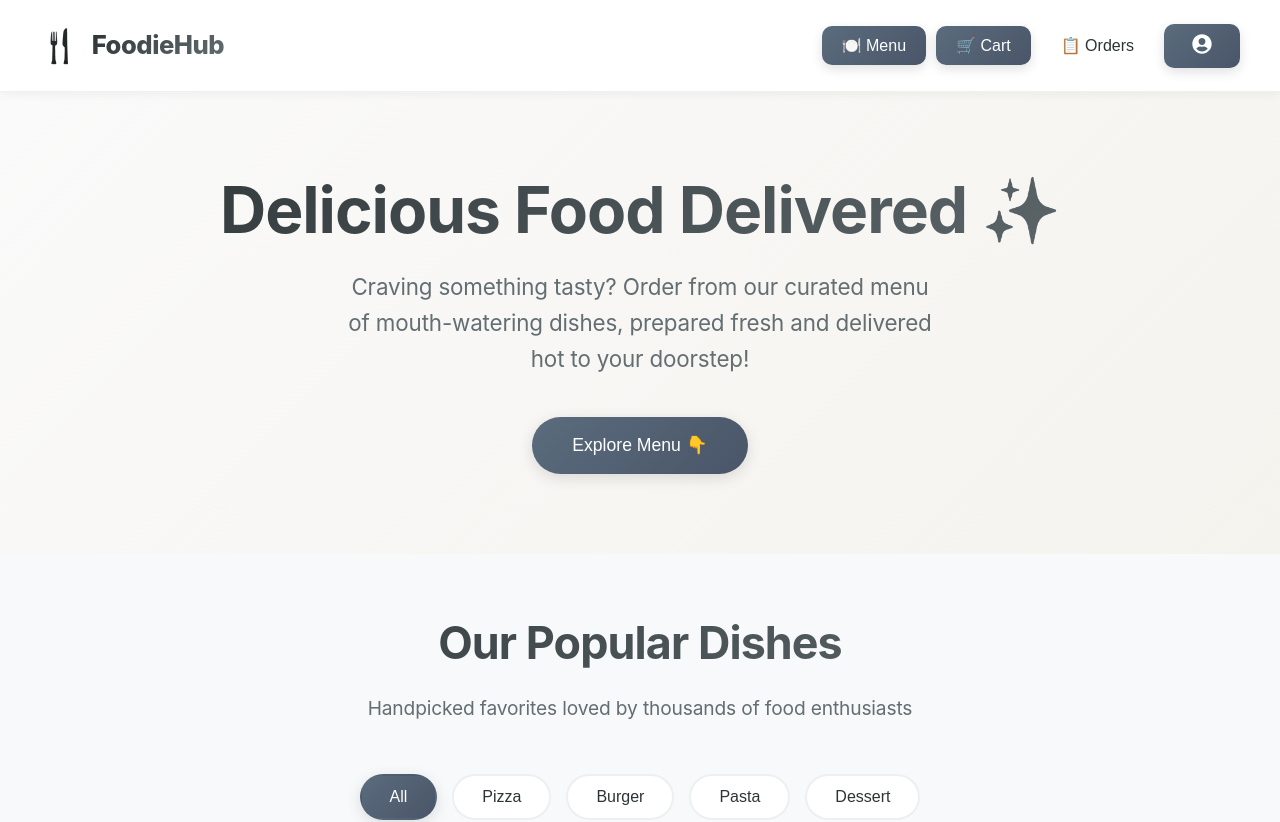
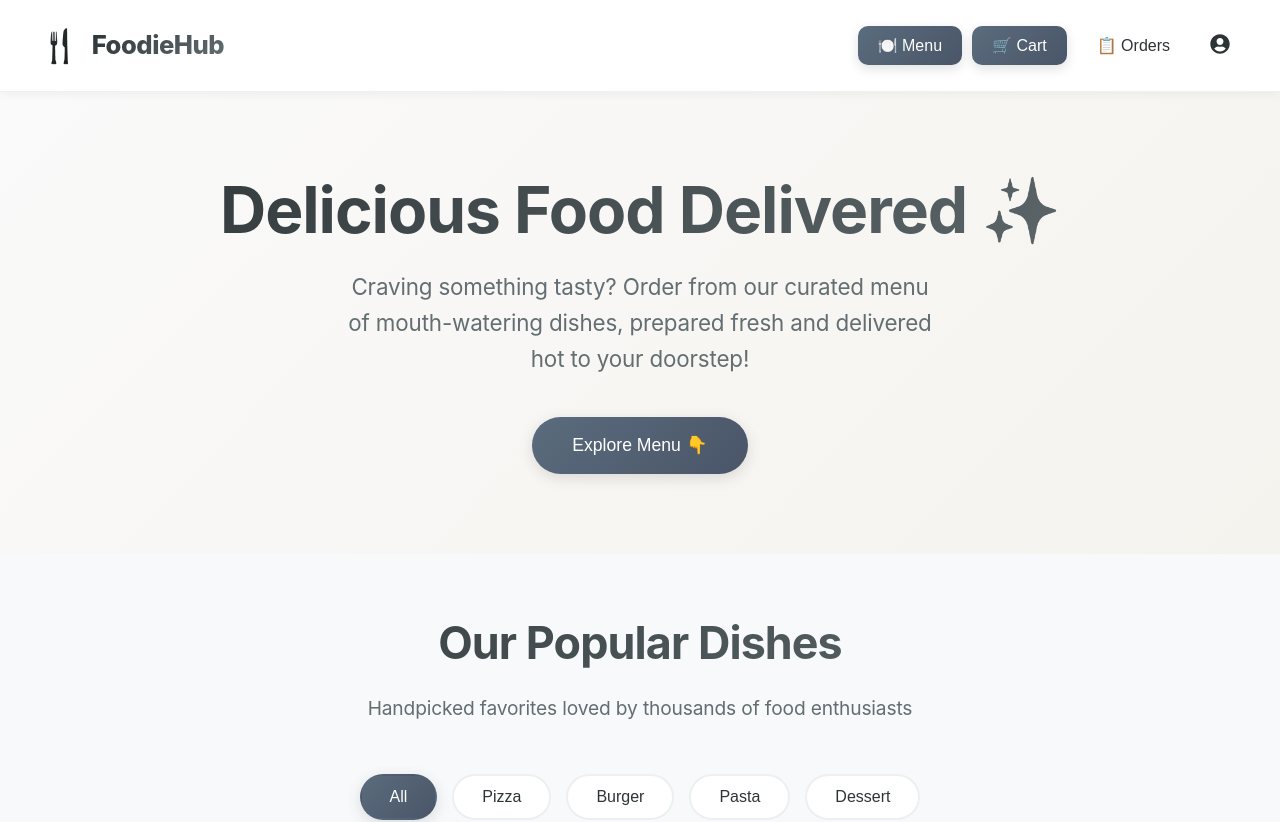
Before and after one commit to mohamedadnanpro123/restaurant-app-front-end, a React (Create React App) app: page / in a window 1280 px wide. Shown: the top 822 px of the page. Built offline with nearby package versions, Linux system fonts and the light colour scheme; no server answers.

Commit message:
UI: Clean icon-only login button with transparent background

```diff
--- a/src/App.js
+++ b/src/App.js
@@ -207,16 +207,12 @@ function App() {
       border: "2px solid white",
     },
     loginButton: {
-      background: "linear-gradient(135deg, #5a6c7d 0%, #4a5568 100%)",
-      color: "white",
-      border: "none",
-      padding: "10px 28px",
-      borderRadius: "10px",
-      cursor: "pointer",
-      fontSize: "clamp(0.95rem, 2.5vw, 1rem)",
-      fontWeight: "500",
-      transition: "all 0.3s ease",
-      boxShadow: "0 4px 12px rgba(0, 0, 0, 0.12)",
+    background: "transparent",
+    color: "#2d3436",
+    border: "none",
+    padding: "10px",
+    cursor: "pointer",
+    transition: "all 0.3s ease",
     },
     userSection: {
       display: "flex",
```
